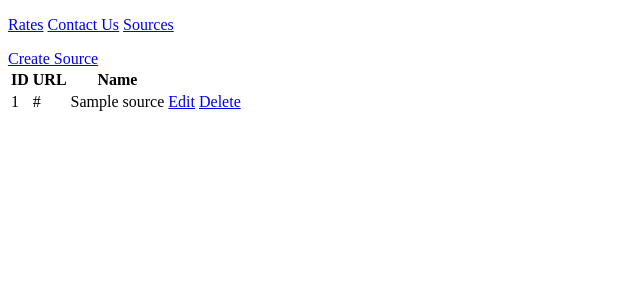
After one commit to qzarek/currency, a Django app: page /source-list/ in a window 1280 px wide. The commit adds this page. Shown: the top 300 px of the page, without its empty margins (0-640 px from the left). Run offline with Django 3.2, Linux system fonts and the light colour scheme; tables that the repository leaves empty hold one stand-in row (values such as "Sample post").

Commit message:
Homework_8

```diff
--- a/app/currency/models.py
+++ b/app/currency/models.py
@@ -13,3 +13,8 @@ class ContactUs(models.Model):
     email_from = models.CharField(max_length=50)
     subject = models.CharField(max_length=50)
     message = models.CharField(max_length=1000)
+
+
+class Source(models.Model):
+    source_url = models.CharField(max_length=255)
+    name = models.CharField(max_length=64)
--- a/app/currency/templates/includes/navbar.html
+++ b/app/currency/templates/includes/navbar.html
@@ -1,4 +1,5 @@
 <p>
     <a href="/rate/list/">Rates</a>
     <a href="/contact-us/">Contact Us</a>
+    <a href="/source-list/">Sources</a>
 </p>
--- /dev/null
+++ b/app/currency/templates/source_list.html
@@ -0,0 +1,25 @@
+{% extends 'base.html' %}
+
+{% block title %}Sources{% endblock title %}
+
+{% block content %}
+<a href='/source-list/create/'>Create Source</a>
+<table>
+    <tr>
+        <th>ID</th>
+        <th>URL</th>
+        <th>Name</th>
+    </tr>
+
+    {% for source in sources %}
+    <tr>
+        <td>{{ source.id }}</td>
+        <td>{{ source.source_url }}</td>
+        <td>{{ source.name }}</td>
+        <td><a href='/source-list/update/{{source.id}}'>Edit</a></td>
+        <td><a href='/source-list/delete/{{source.id}}'>Delete</a></td>
+    </tr>
+
+    {% endfor %}
+</table>
+{% endblock content %}
--- a/app/currency/views.py
+++ b/app/currency/views.py
@@ -1,7 +1,9 @@
-from currency.models import ContactUs, Rate
+from currency.forms import SourceForm
+from currency.models import ContactUs, Rate, Source
 
-from django.http.response import HttpResponse
-from django.shortcuts import render
+
+from django.http.response import HttpResponse, HttpResponseRedirect
+from django.shortcuts import get_object_or_404, render
 
 
 def rate_list(request):
@@ -32,3 +34,60 @@ def status_code(request):
             status=400
         )
     return response
+
+
+def source_list(request):
+    sources = Source.objects.all()
+
+    context = {
+        'sources': sources,
+    }
+    return render(request, 'source_list.html', context)
+
+
+def source_create(request):
+    if request.method == 'POST':
+        form = SourceForm(request.POST)
+        if form.is_valid():
+            form.save()
+            return HttpResponseRedirect('/source-list/')
+
+    elif request.method == 'GET':
+        form = SourceForm()
+
+    context = {
+        'form': form,
+    }
+    return render(request, 'source_create.html', context)
+
+
+def source_update(request, pk):
+    instance = get_object_or_404(Source, id=pk)
+
+    if request.method == 'POST':
+        form = SourceForm(request.POST, instance=instance)
+        if form.is_valid():
+            form.save()
+            return HttpResponseRedirect('/source-list/')
+
+    elif request.method == 'GET':
+        form = SourceForm(instance=instance)
+
+    context = {
+        'form': form,
+    }
+    return render(request, 'source_update.html', context)
+
+
+def source_delete(request, pk):
+    instance = get_object_or_404(Source, id=pk)
+
+    if request.method == 'GET':
+        context = {
+            'instance': instance,
+        }
+        return render(request, 'source_delete.html', context)
+
+    elif request.method == 'POST':
+        instance.delete()
+        return HttpResponseRedirect('/source-list/')
--- a/app/settings/urls.py
+++ b/app/settings/urls.py
@@ -1,4 +1,4 @@
-from currency.views import contact_us, rate_list, status_code
+from currency.views import contact_us, rate_list, source_create, source_delete, source_list, source_update, status_code
 
 from django.contrib import admin
 from django.urls import path
@@ -9,5 +9,9 @@ urlpatterns = [
     path('rate/list/', rate_list),
     path('contact-us/', contact_us),
     path('cs2/', status_code),
+    path('source-list/', source_list),
+    path('source-list/create/', source_create),
+    path('source-list/update/<int:pk>/', source_update),
+    path('source-list/delete/<int:pk>/', source_delete),
 
 ]
```
Also changed, not shown: app/currency/forms.py (added, +12 -0 lines), app/currency/templates/source_create.html (added, +12 -0 lines), app/currency/templates/source_delete.html (added, +12 -0 lines), app/currency/templates/source_update.html (added, +12 -0 lines), app/currency/migrations/0002_source.py (added).
